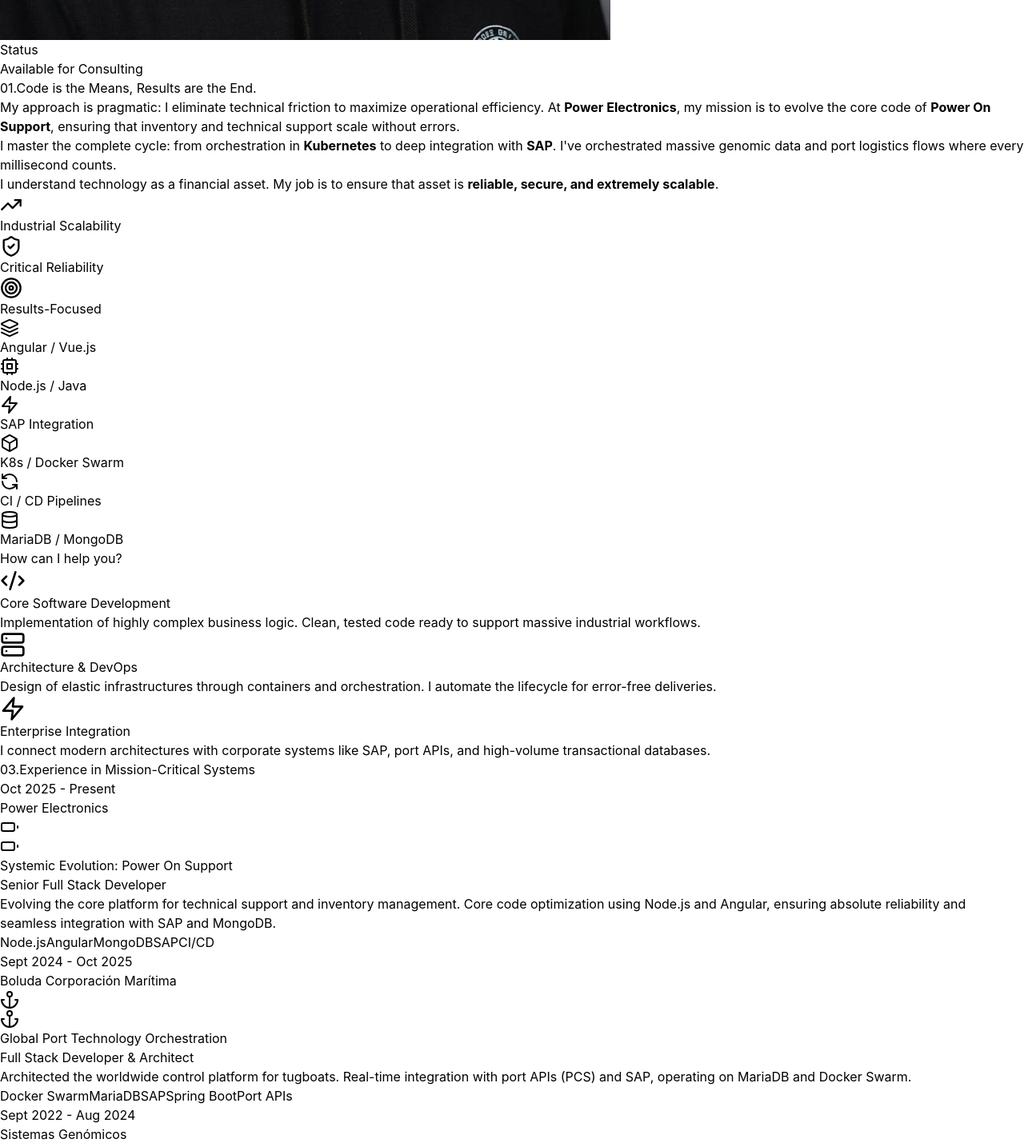
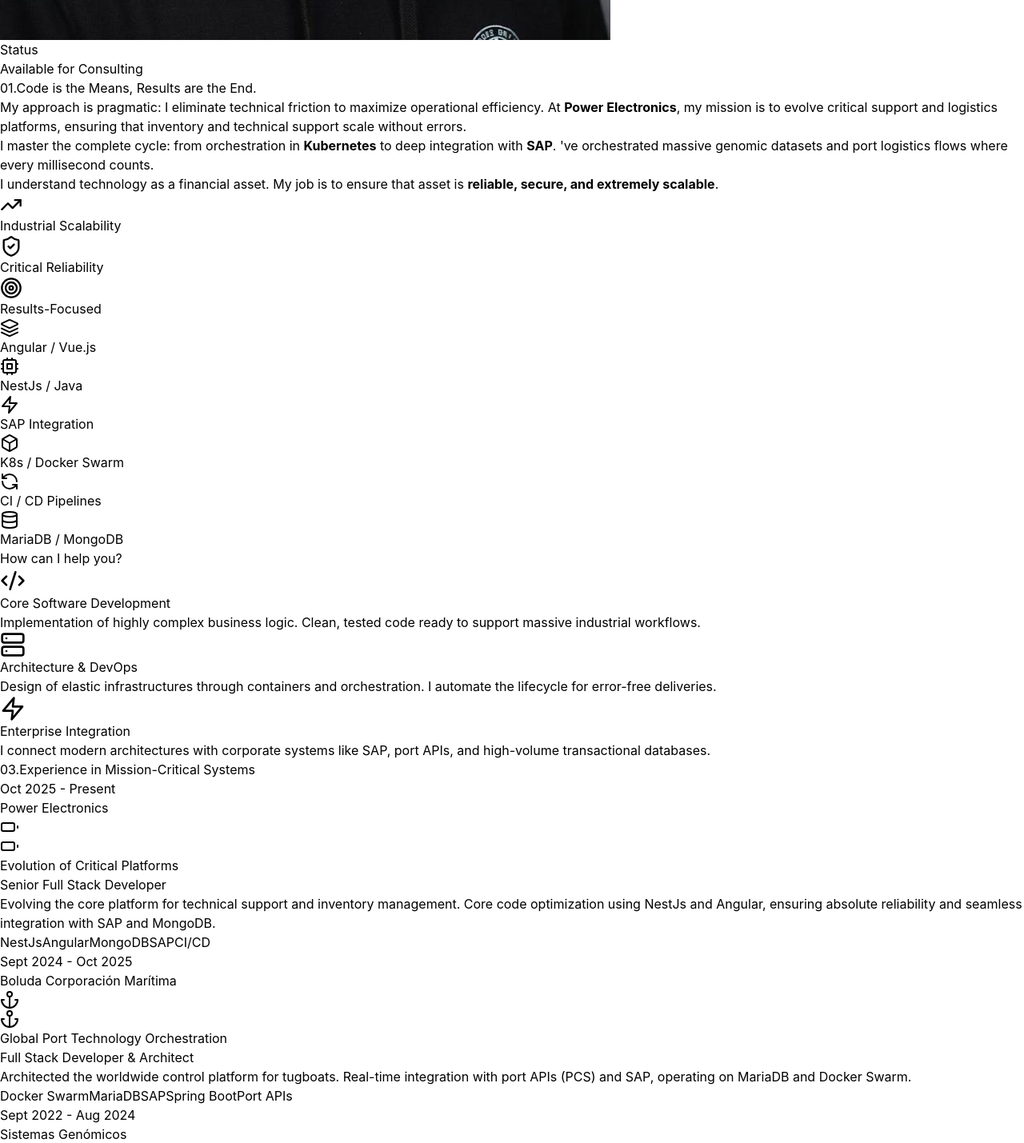
Before and after one commit to ematgim/ematgim.github.io, a React (Vite) app: page / in a window 1280 px wide. Shown: the part 960-2389 px from the top of the page at 80% size. Built offline with nearby package versions, Linux system fonts and the light colour scheme.

Commit message:
feat: update experience section to reflect NestJs in tech stack and descriptions

```diff
--- a/src/constants/data.tsx
+++ b/src/constants/data.tsx
@@ -18,7 +18,7 @@
 
 export const TECH_STACK: TechStackProps[] = [
   { name: 'Angular / Vue.js', icon: <Layers className="text-red-500" /> },
-  { name: 'Node.js / Java', icon: <Cpu className="text-green-500" /> },
+  { name: 'NestJs / Java', icon: <Cpu className="text-green-500" /> },
   { name: 'SAP Integration', icon: <Zap className="text-yellow-400" /> },
   { name: 'K8s / Docker Swarm', icon: <Box className="text-blue-400" /> },
   { name: 'CI / CD Pipelines', icon: <RefreshCcw className="text-emerald-400" /> },
@@ -48,9 +48,9 @@
     company: "Power Electronics",
     role: "Senior Full Stack Developer",
     period: "Oct 2025 - Actualidad",
-    milestone: "Evolución Sistémica: Power On Support",
-    desc: "Evoluciono la plataforma neurálgica de soporte técnico y gestión de stock. Optimización del código core mediante Node.js y Angular, garantizando fiabilidad absoluta e integración fluida con SAP y MongoDB.",
-    tags: ["Node.js", "Angular", "MongoDB", "SAP", "CI/CD"],
+    milestone: "Evolución de Plataformas Críticas",
+    desc: "Especializado en la evolución de plataformas críticas de soporte y logística, asegurando la integridad de datos y la sincronización en tiempo real con sistemas ERP líderes.",
+    tags: ["NestJs", "Angular", "MongoDB", "SAP", "CI/CD"],
     icon: <Battery className="text-green-400" />
   },
   {
--- a/src/constants/translations.ts
+++ b/src/constants/translations.ts
@@ -23,7 +23,7 @@
     // About Section
     about: {
       title: 'El Código es el Medio, el Resultado el Fin.',
-      paragraph1: 'Mi enfoque es pragmático: elimino la fricción técnica para maximizar la eficiencia operativa. En <strong className="text-white">Power Electronics</strong>, mi misión es evolucionar el código core de <strong className="text-white">Power On Support</strong>, asegurando que el stock y el soporte técnico escalen sin errores.',
+      paragraph1: 'Mi enfoque es pragmático: elimino la fricción técnica para maximizar la eficiencia operativa. En <strong className="text-white">Power Electronics</strong>, mi misión es evolucionar plataformas críticas de soporte y logística, asegurando que el stock y el soporte técnico escalen sin errores.',
       paragraph2: 'Domino el ciclo completo: desde la orquestación en <strong className="text-white">Kubernetes</strong> hasta la integración profunda con <strong className="text-white">SAP</strong>. He orquestado datos genómicos masivos y flujos logísticos portuarios donde cada milisegundo cuenta.',
       paragraph3: 'Entiendo la tecnología como un activo financiero. Mi trabajo es garantizar que ese activo sea <strong className="text-white">fiable, seguro y extremadamente escalable</strong>.',
       value1: 'Escalabilidad Industrial',
@@ -46,8 +46,8 @@
       exp1Company: 'Power Electronics',
       exp1Role: 'Senior Full Stack Developer',
       exp1Period: 'Oct 2025 - Actualidad',
-      exp1Milestone: 'Evolución Sistémica: Power On Support',
-      exp1Desc: 'Evoluciono la plataforma neurálgica de soporte técnico y gestión de stock. Optimización del código core mediante Node.js y Angular, garantizando fiabilidad absoluta e integración fluida con SAP y MongoDB.',
+      exp1Milestone: 'Evolución de Plataformas Críticas',
+      exp1Desc: 'Evoluciono la plataforma neurálgica de soporte técnico y gestión de stock. Optimización del código core mediante NestJs y Angular, garantizando fiabilidad absoluta e integración fluida con SAP y MongoDB.',
       exp2Company: 'Boluda Corporación Marítima',
       exp2Role: 'Full Stack Developer & Architect',
       exp2Period: 'Sept 2024 - Oct 2025',
@@ -69,7 +69,7 @@
       title1: '¿Hablamos de',
       title2: 'soluciones reales?',
       subtitle: 'He diseñado los sistemas que optimizan operaciones en los sectores más exigentes del mundo. Convirtamos tu desafío técnico en un activo de alto rendimiento.',
-      cta: 'Iniciar conversación experta',
+      cta: 'Analicemos tu arquitectura',
     },
   },
   en: {
@@ -96,8 +96,8 @@
     // About Section
     about: {
       title: 'Code is the Means, Results are the End.',
-      paragraph1: 'My approach is pragmatic: I eliminate technical friction to maximize operational efficiency. At <strong className="text-white">Power Electronics</strong>, my mission is to evolve the core code of <strong className="text-white">Power On Support</strong>, ensuring that inventory and technical support scale without errors.',
-      paragraph2: 'I master the complete cycle: from orchestration in <strong className="text-white">Kubernetes</strong> to deep integration with <strong className="text-white">SAP</strong>. I\'ve orchestrated massive genomic data and port logistics flows where every millisecond counts.',
+      paragraph1: 'My approach is pragmatic: I eliminate technical friction to maximize operational efficiency. At <strong className="text-white">Power Electronics</strong>, my mission is to evolve critical support and logistics platforms, ensuring that inventory and technical support scale without errors.',
+      paragraph2: 'I master the complete cycle: from orchestration in <strong className="text-white">Kubernetes</strong> to deep integration with <strong className="text-white">SAP</strong>. \'ve orchestrated massive genomic datasets and port logistics flows where every millisecond counts.',
       paragraph3: 'I understand technology as a financial asset. My job is to ensure that asset is <strong className="text-white">reliable, secure, and extremely scalable</strong>.',
       value1: 'Industrial Scalability',
       value2: 'Critical Reliability',
@@ -119,15 +119,15 @@
       exp1Company: 'Power Electronics',
       exp1Role: 'Senior Full Stack Developer',
       exp1Period: 'Oct 2025 - Present',
-      exp1Milestone: 'Systemic Evolution: Power On Support',
-      exp1Desc: 'Evolving the core platform for technical support and inventory management. Core code optimization using Node.js and Angular, ensuring absolute reliability and seamless integration with SAP and MongoDB.',
+      exp1Milestone: 'Evolution of Critical Platforms',
+      exp1Desc: 'Evolving the core platform for technical support and inventory management. Core code optimization using NestJs and Angular, ensuring absolute reliability and seamless integration with SAP and MongoDB.',
       exp2Company: 'Boluda Corporación Marítima',
       exp2Role: 'Full Stack Developer & Architect',
       exp2Period: 'Sept 2024 - Oct 2025',
       exp2Milestone: 'Global Port Technology Orchestration',
       exp2Desc: 'Architected the worldwide control platform for tugboats. Real-time integration with port APIs (PCS) and SAP, operating on MariaDB and Docker Swarm.',
       exp3Company: 'Sistemas Genómicos',
-      exp3Role: 'Architecture Assistant & Full Stack',
+      exp3Role: 'Associate Architect & Full Stack Developer',
       exp3Period: 'Sept 2022 - Aug 2024',
       exp3Milestone: 'Data Engineering for Science',
       exp3Desc: 'Collaborated on event-driven architecture design for massive genomic analysis. Orchestration via Kubernetes and processing through Kafka and MongoDB.',
@@ -142,7 +142,7 @@
       title1: 'Let\'s talk about',
       title2: 'real solutions?',
       subtitle: 'I\'ve designed the systems that optimize operations in the world\'s most demanding sectors. Let\'s turn your technical challenge into a high-performance asset.',
-      cta: 'Start expert conversation',
+      cta: 'Book an Architecture Audit',
     },
   },
 };
--- a/src/sections/ExperienceSection.tsx
+++ b/src/sections/ExperienceSection.tsx
@@ -11,7 +11,7 @@
       period: t.experience.exp1Period,
       milestone: t.experience.exp1Milestone,
       desc: t.experience.exp1Desc,
-      tags: ['Node.js', 'Angular', 'MongoDB', 'SAP', 'CI/CD'],
+      tags: ['NestJs', 'Angular', 'MongoDB', 'SAP', 'CI/CD'],
       icon: <Battery className="text-green-400" />
     },
     {
@@ -73,7 +73,7 @@
                   <p className="text-gray-400 mb-8 text-lg leading-relaxed font-light">{job.desc}</p>
                   <div className="flex flex-wrap gap-2">
                     {job.tags.map(tag => (
-                      <span key={tag} className={`px-4 py-1.5 text-[10px] font-bold font-mono border rounded-full tracking-wider ${['Kubernetes', 'SAP', 'Node.js', 'Architecture', 'Docker Swarm'].includes(tag) ? 'bg-green-500/5 border-green-500/40 text-green-400' : 'bg-black border-gray-800 text-gray-500'}`}>
+                      <span key={tag} className={`px-4 py-1.5 text-[10px] font-bold font-mono border rounded-full tracking-wider ${['Kubernetes', 'SAP', 'NestJs', 'Architecture', 'Docker Swarm'].includes(tag) ? 'bg-green-500/5 border-green-500/40 text-green-400' : 'bg-black border-gray-800 text-gray-500'}`}>
                         {tag}
                       </span>
                     ))}
```
